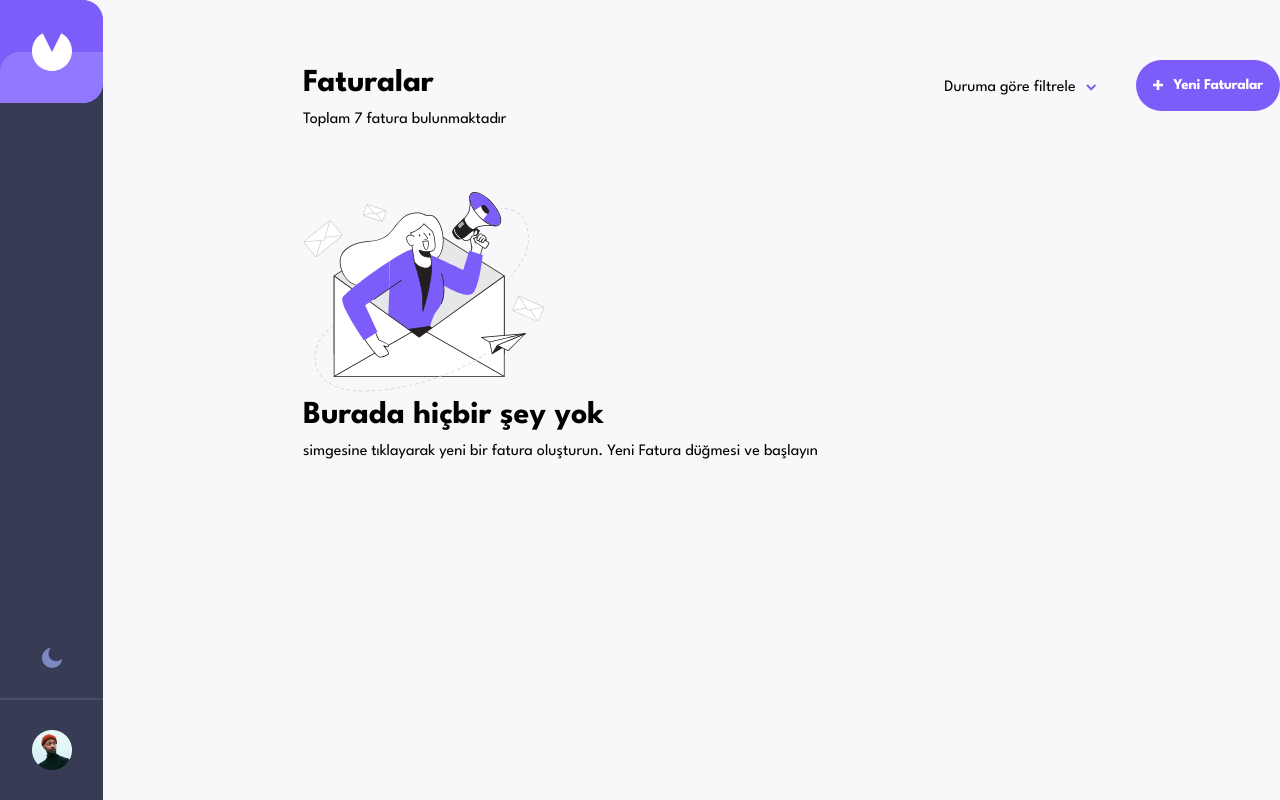
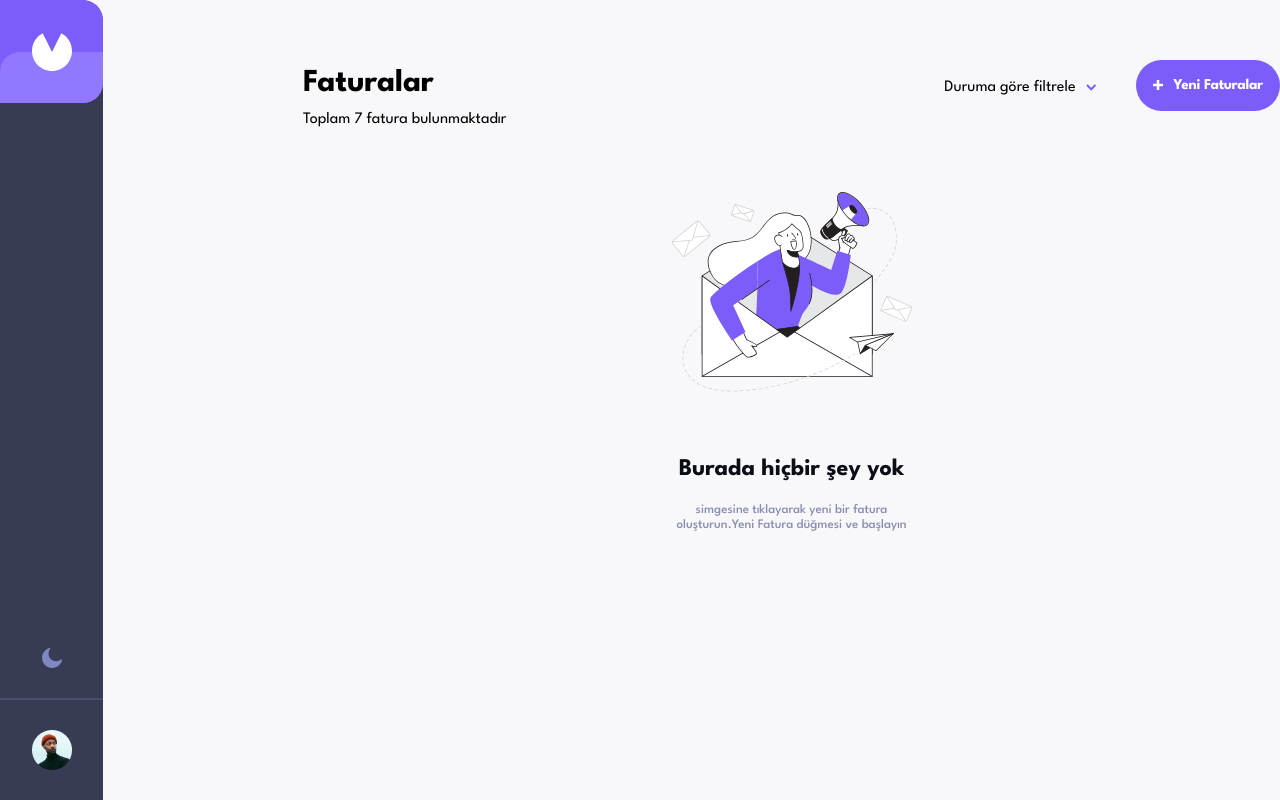
Before and after one commit to dogasvs/invoice-app, a Next.js app: page /empty in a window 1280 px wide. Built offline with nearby package versions, Linux system fonts and the light colour scheme.

Commit message:
empty page css bitti

```diff
--- a/app/(invoices-list)/empty/empty.css
+++ b/app/(invoices-list)/empty/empty.css
@@ -1,4 +1,39 @@
-.emptyPage {
+.emptyPageContainer {
+  max-width: 700px;
   margin: 0 auto;
+  display: flex;
+  flex-direction: column;
+  align-items: center;
+
+  .svg {
+    margin-bottom: 66px;
+  }
 
 }
+
+.emptyPageText {
+  max-width: 241px;
+  margin: 0 auto;
+  display: flex;
+  flex-direction: column;
+  align-items: center;
+
+  h1 {
+    align-items: center;
+    font-weight: 700;
+    font-size: 24px;
+    line-height: 22px;
+    color: #0C0E16;
+    margin-bottom: 23px;
+  }
+
+  p {
+
+    text-align: center;
+    color: #888EB0;
+    font-size: 13px;
+    font-weight: 500;
+    line-height: 15px;
+
+  }
+}
--- a/app/(invoices-list)/empty/page.jsx
+++ b/app/(invoices-list)/empty/page.jsx
@@ -4,14 +4,20 @@ import "./empty.css";
 
 export default function EmptyPage() {
   return (
-    <div className="emptyPage">
+    <>
       <Header />
-      <EmptyPageSvg />
-      <h1>Burada hiçbir şey yok</h1>
-      <p>
-        simgesine tıklayarak yeni bir fatura oluşturun. Yeni Fatura düğmesi ve
-        başlayın
-      </p>
-    </div>
+      <div className="emptyPageContainer">
+        <div className="svg">
+          <EmptyPageSvg />
+        </div>
+        <div className="emptyPageText">
+          <h1>Burada hiçbir şey yok</h1>
+          <p>
+            simgesine tıklayarak yeni bir fatura oluşturun.
+            <span>Yeni Fatura</span> düğmesi ve başlayın
+          </p>
+        </div>
+      </div>
+    </>
   );
 }
```
